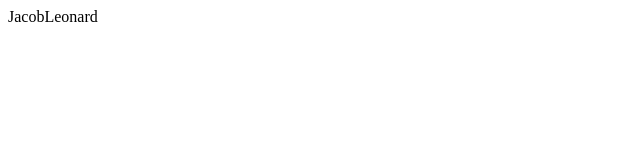
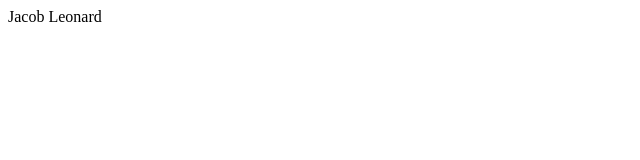
Before and after one commit to jacobleonard545/webserver, a plain HTML site: page index.html in a window 1280 px wide. Shown: the full height of the page, 0-640 px from the left. Drawn offline with Linux system fonts and the light colour scheme.

Commit message:
Update index.html

```diff
--- a/index.html
+++ b/index.html
@@ -1,5 +1,5 @@
 <html>
   <body>
-  JacobLeonard
+  Jacob Leonard
   </body>
 </html>
```
